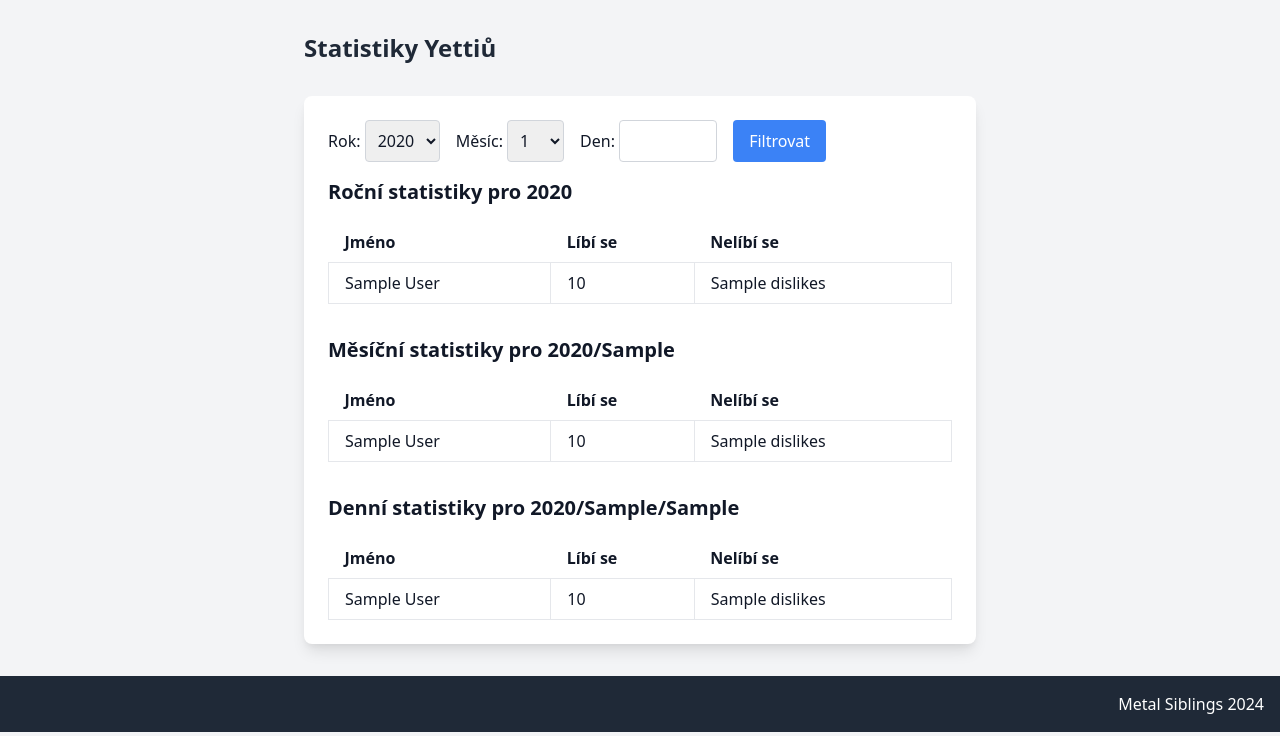
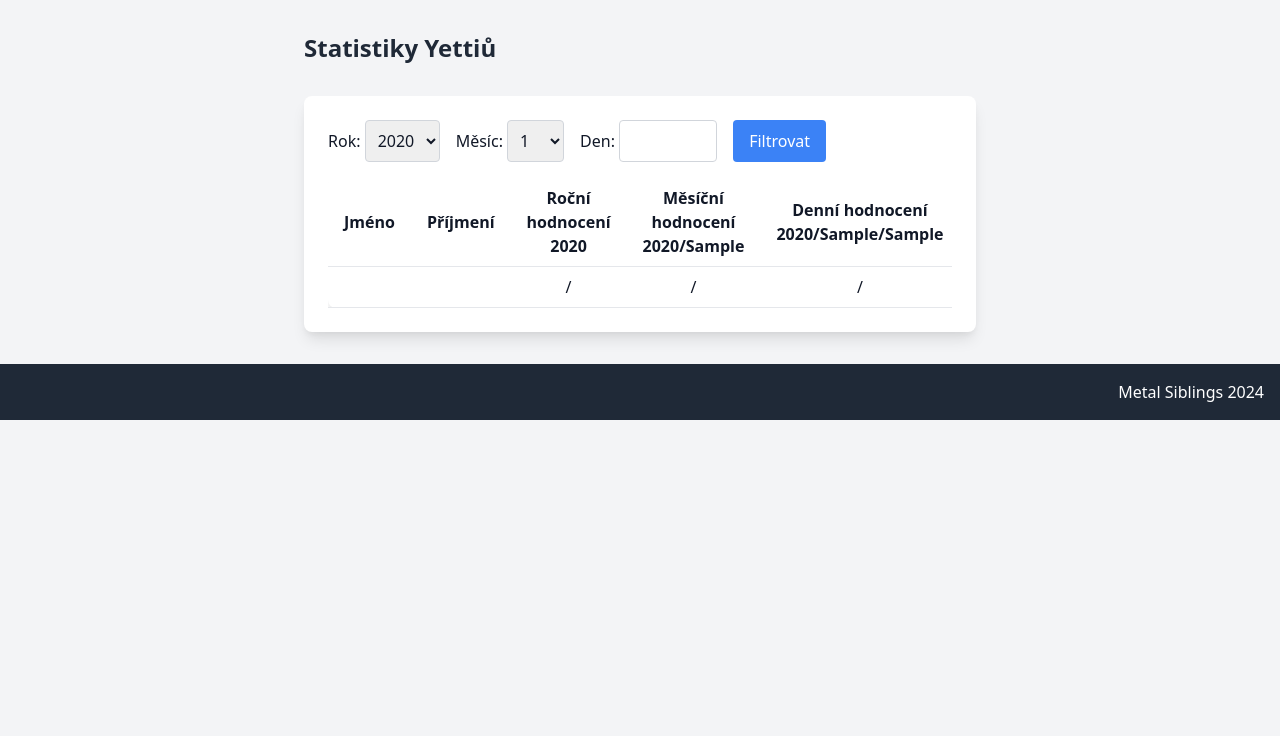
Before and after one commit to paaja-s/yetinder, a Symfony app: template templates/statistics/index.html.twig in a window 1280 px wide. Shown: the part 64-800 px from the top of the page. Run offline with Twig, Linux system fonts and the light colour scheme; the template is opened without the code that fills it: most values are stand-ins (such as "Sample title", 1, 10 or a date in 2020); some libraries are stand-ins or nearby versions.

Commit message:
Jednotabulkova statistika

```diff
--- a/templates/statistics/index.html.twig
+++ b/templates/statistics/index.html.twig
@@ -28,61 +28,38 @@
 		<button type="submit" class="bg-blue-500 text-white px-4 py-2 rounded">Filtrovat</button>
 	</form>
 
-	<h2 class="text-xl font-semibold mb-4">Roční statistiky pro {{ selectedYear }}</h2>
-	<table class="table-auto w-full mb-8">
+	<div class="overflow-x-auto">
+		<table class="min-w-full bg-white shadow-lg rounded-lg">
 			<thead>
 				<tr>
-				<th class="px-4 py-2">Jméno</th>
-				<th class="px-4 py-2">Líbí se</th>
-				<th class="px-4 py-2">Nelíbí se</th>
+					<th class="px-4 py-2 border-b text-left">Jméno</th>
+					<th class="px-4 py-2 border-b text-left">Příjmení</th>
+					<th class="px-4 py-2 border-b text-center">Roční hodnocení {{ selectedYear }}</th>
+					<th class="px-4 py-2 border-b text-center">Měsíční hodnocení {{ selectedYear }}/{{ selectedMonth }}</th>
+					<th class="px-4 py-2 border-b text-center">Denní hodnocení {{ selectedYear }}/{{ selectedMonth }}/{{ selectedDay }}</th>
 				</tr>
 			</thead>
 			<tbody>
-			{% for stat in yearStats %}
+				{% for person in statistics %}
 					<tr>
-					<td class="border px-4 py-2">{{ stat.first_name }} {{ stat.last_name }}</td>
-					<td class="border px-4 py-2">{{ stat.likes }}</td>
-					<td class="border px-4 py-2">{{ stat.dislikes }}</td>
+						<td class="px-4 py-2 border-b">{{ person[0].firstName }}</td>
+						<td class="px-4 py-2 border-b">{{ person[0].lastName }}</td>
+						<td class="px-4 py-2 border-b text-center">
+							<span class="text-green-600 font-bold">{{ person.yearly[0].likes }}</span> /
+							<span class="text-red-600 font-bold">{{ person.yearly[0].dislikes }}</span>
+						</td>
+						<td class="px-4 py-2 border-b text-center">
+							<span class="text-green-600 font-bold">{{ person.monthly[0].likes }}</span> /
+							<span class="text-red-600 font-bold">{{ person.monthly[0].dislikes }}</span>
+						</td>
+						<td class="px-4 py-2 border-b text-center">
+							<span class="text-green-600 font-bold">{{ person.daily[0].likes }}</span> /
+							<span class="text-red-600 font-bold">{{ person.daily[0].dislikes }}</span>
+						</td>
 					</tr>
-			{% endfor %}
-		</tbody>
-	</table>
-
-	<h2 class="text-xl font-semibold mb-4">Měsíční statistiky pro {{ selectedYear }}/{{ selectedMonth }}</h2>
-	<table class="table-auto w-full mb-8">
-		<thead>
+				{% else %}
 					<tr>
-				<th class="px-4 py-2">Jméno</th>
-				<th class="px-4 py-2">Líbí se</th>
-				<th class="px-4 py-2">Nelíbí se</th>
-			</tr>
-		</thead>
-		<tbody>
-			{% for stat in monthStats %}
-				<tr>
-					<td class="border px-4 py-2">{{ stat.first_name }} {{ stat.last_name }}</td>
-					<td class="border px-4 py-2">{{ stat.likes }}</td>
-					<td class="border px-4 py-2">{{ stat.dislikes }}</td>
-				</tr>
-			{% endfor %}
-		</tbody>
-	</table>
-
-	<h2 class="text-xl font-semibold mb-4">Denní statistiky pro {{ selectedYear }}/{{ selectedMonth }}/{{ selectedDay }}</h2>
-	<table class="table-auto w-full">
-		<thead>
-			<tr>
-				<th class="px-4 py-2">Jméno</th>
-				<th class="px-4 py-2">Líbí se</th>
-				<th class="px-4 py-2">Nelíbí se</th>
-			</tr>
-		</thead>
-		<tbody>
-			{% for stat in dayStats %}
-				<tr>
-					<td class="border px-4 py-2">{{ stat.first_name }} {{ stat.last_name }}</td>
-					<td class="border px-4 py-2">{{ stat.likes }}</td>
-					<td class="border px-4 py-2">{{ stat.dislikes }}</td>
+						<td colspan="5" class="px-4 py-2 text-center text-gray-500">Žádná data k zobrazení</td>
 					</tr>
 				{% endfor %}
 			</tbody>
```
Also changed, not shown: src/Controller/StatisticsController.php (+37 -9 lines). Lines whose indentation alone changed are shown as unchanged.
